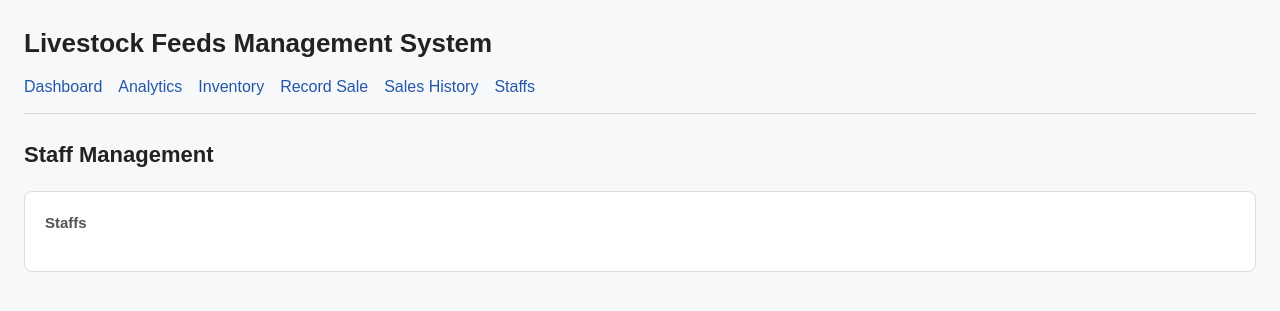
After one commit to Pudzel308/livestock-feeds-management, a Flask app: page /staff in a window 1280 px wide. The commit adds this page. Shown: the top 311 px of the page. Run offline with Flask 3, Linux system fonts and the light colour scheme.

Commit message:
change 11.14.26: staffs

```diff
--- a/app.py
+++ b/app.py
@@ -495,5 +495,9 @@ def _get_inventory_data():
         ]
     return inventory_movement, recent_inventory_logs, len(inventory_frame)
 
+@app.route("/staff")
+def staff_management():
+    return render_template("staff_management.html")
+
 if __name__ == "__main__":
     app.run(debug=True)
--- a/templates/base.html
+++ b/templates/base.html
@@ -227,7 +227,7 @@
             <a href="{{ url_for('index') }}">Inventory</a>
             <a href="{{ url_for('sales') }}">Record Sale</a>
             <a href="{{ url_for('sales_history') }}">Sales History</a>
-            <a>Staffs</a>
+            <a href="{{ url_for('staff_management') }}">Staffs</a>
         </nav>
     </header>
     <main>
--- /dev/null
+++ b/templates/staff_management.html
@@ -0,0 +1,12 @@
+{% extends "base.html" %}
+
+{% block title %}Inventory - Livestock Feeds Management{% endblock %}
+
+{% block content %}
+<h2 class="page-title">Staff Management</h2>
+
+<section class="panel">
+    <h3 class="section-title">Staffs</h3>
+</section>
+
+{% endblock %}
```
